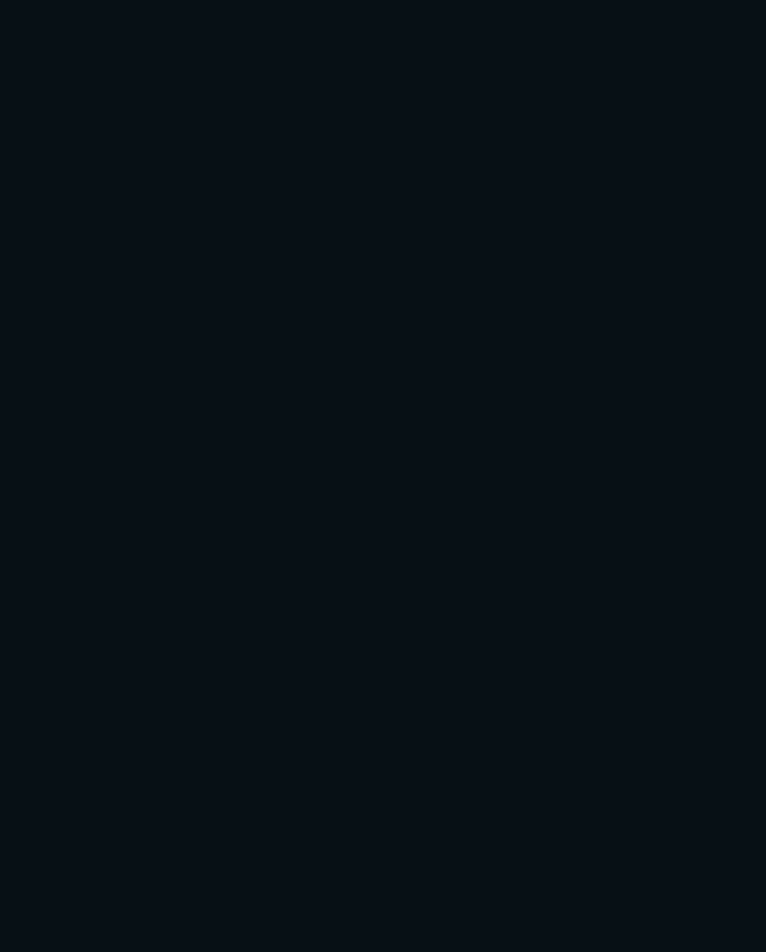
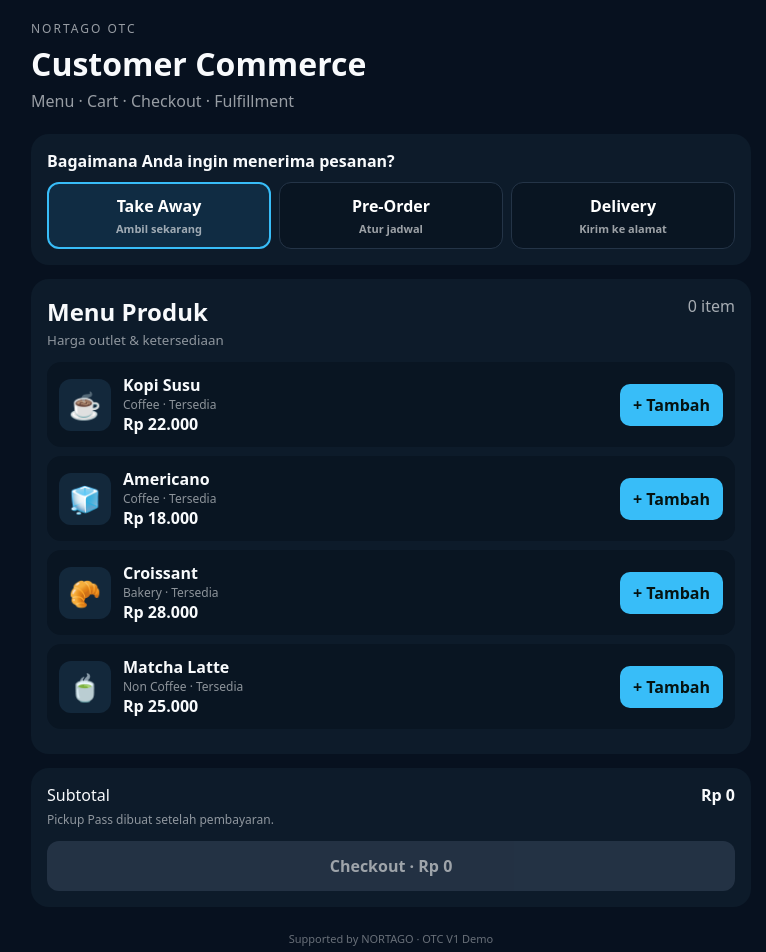
Before and after one commit to adiaris2022-rgb/tjsl-impact-control-tower, a Next.js app: page /otc in a window 1280 px wide. Before the commit this address had no page. Shown: the top 952 px of the page, without its empty margins (249-1015 px from the left). Before the commit the page ends 800 px from the top, so only its background shows below. Built offline with nearby package versions, Linux system fonts and the light colour scheme.

Commit message:
feat: add OTC commerce flow to TJSL service

```diff
--- a/app/otc/page.tsx
+++ b/app/otc/page.tsx
@@ -1,5 +1,89 @@
-import { redirect } from "next/navigation";
+"use client";
+
+import { useMemo, useState } from "react";
+
+type Mode = "TAKE_AWAY" | "PO" | "DELIVERY";
+const products = [
+  { id: "kopi", name: "Kopi Susu", category: "Coffee", price: 22000, emoji: "☕" },
+  { id: "americano", name: "Americano", category: "Coffee", price: 18000, emoji: "🧊" },
+  { id: "croissant", name: "Croissant", category: "Bakery", price: 28000, emoji: "🥐" },
+  { id: "matcha", name: "Matcha Latte", category: "Non Coffee", price: 25000, emoji: "🍵" },
+];
 
 export default function OTCEntry() {
-  redirect("/otc/customer-order");
+  const [mode, setMode] = useState<Mode>("TAKE_AWAY");
+  const [cart, setCart] = useState<Record<string, number>>({});
+  const [checkout, setCheckout] = useState(false);
+  const [success, setSuccess] = useState(false);
+  const count = Object.values(cart).reduce((a, b) => a + b, 0);
+  const total = useMemo(() => products.reduce((s, p) => s + p.price * (cart[p.id] || 0), 0), [cart]);
+  const add = (id: string) => setCart(c => ({ ...c, [id]: (c[id] || 0) + 1 }));
+
+  const box: React.CSSProperties = { background: "#0d1b2a", borderRadius: 18, padding: 16, marginBottom: 14 };
+  const input: React.CSSProperties = { display: "block", width: "100%", boxSizing: "border-box", marginTop: 6, padding: 12, borderRadius: 10, border: "1px solid #334155", background: "#091522", color: "#fff" };
+
+  return (
+    <main style={{ minHeight: "100vh", background: "#07111f", color: "#f8fafc", padding: 20, fontFamily: "system-ui,sans-serif" }}>
+      <div style={{ maxWidth: 720, margin: "0 auto" }}>
+        <div style={{ marginBottom: 22 }}>
+          <div style={{ fontSize: 12, letterSpacing: 2, opacity: .6 }}>NORTAGO OTC</div>
+          <h1 style={{ margin: "5px 0" }}>Customer Commerce</h1>
+          <div style={{ opacity: .6 }}>Menu · Cart · Checkout · Fulfillment</div>
+        </div>
+
+        {!checkout && !success && <>
+          <section style={box}>
+            <b>Bagaimana Anda ingin menerima pesanan?</b>
+            <div style={{ display: "grid", gridTemplateColumns: "repeat(3,1fr)", gap: 8, marginTop: 10 }}>
+              {([["TAKE_AWAY","Take Away","Ambil sekarang"],["PO","Pre-Order","Atur jadwal"],["DELIVERY","Delivery","Kirim ke alamat"]] as const).map(([v,l,n]) =>
+                <button key={v} onClick={() => setMode(v)} style={{ padding: 11, borderRadius: 12, border: mode === v ? "2px solid #38bdf8" : "1px solid #243447", background: mode === v ? "#102c43" : "#091522", color: "#fff" }}>
+                  <b>{l}</b><div style={{ fontSize: 11, opacity: .6, marginTop: 4 }}>{n}</div>
+                </button>
+              )}
+            </div>
+          </section>
+
+          <section style={box}>
+            <div style={{ display: "flex", justifyContent: "space-between", marginBottom: 12 }}>
+              <div><h2 style={{ margin: 0 }}>Menu Produk</h2><small style={{ opacity: .55 }}>Harga outlet & ketersediaan</small></div>
+              <span style={{ opacity: .65 }}>{count} item</span>
+            </div>
+            {products.map(p => <div key={p.id} style={{ display: "flex", alignItems: "center", gap: 12, padding: 12, background: "#091522", borderRadius: 14, marginBottom: 9 }}>
+              <div style={{ width: 52, height: 52, borderRadius: 12, background: "#13283b", display: "grid", placeItems: "center", fontSize: 26 }}>{p.emoji}</div>
+              <div style={{ flex: 1 }}><b>{p.name}</b><div style={{ fontSize: 12, opacity: .55 }}>{p.category} · Tersedia</div><strong>Rp {p.price.toLocaleString("id-ID")}</strong></div>
+              <button onClick={() => add(p.id)} style={{ border: 0, borderRadius: 10, padding: "10px 13px", background: "#38bdf8", fontWeight: 800 }}>+ Tambah</button>
+            </div>)}
+          </section>
+
+          <section style={box}>
+            <div style={{ display: "flex", justifyContent: "space-between" }}><span>Subtotal</span><b>Rp {total.toLocaleString("id-ID")}</b></div>
+            <div style={{ fontSize: 12, opacity: .55, marginTop: 5 }}>
+              {mode === "PO" ? "Tanggal & jam pickup dipilih saat checkout." : mode === "DELIVERY" ? "Alamat pengiriman diisi saat checkout. Kurir pihak ketiga." : "Pickup Pass dibuat setelah pembayaran."}
+            </div>
+            <button disabled={!count} onClick={() => setCheckout(true)} style={{ width: "100%", marginTop: 13, padding: 14, border: 0, borderRadius: 12, background: count ? "#22c55e" : "#334155", color: "#fff", fontWeight: 800 }}>Checkout · Rp {total.toLocaleString("id-ID")}</button>
+          </section>
+        </>}
+
+        {checkout && !success && <section style={box}>
+          <button onClick={() => setCheckout(false)} style={{ background: "none", border: 0, color: "#7dd3fc", padding: 0 }}>← Kembali</button>
+          <h2>Checkout {mode === "PO" ? "Pre-Order" : mode === "DELIVERY" ? "Delivery" : "Take Away"}</h2>
+          <label>Nama<input style={input} placeholder="Nama customer" /></label>
+          <label style={{ display: "block", marginTop: 12 }}>WhatsApp<input style={input} placeholder="08xxxxxxxxxx" /></label>
+          {mode === "PO" && <label style={{ display: "block", marginTop: 12 }}>Tanggal & jam pickup<input type="datetime-local" style={input} /></label>}
+          {mode === "DELIVERY" && <label style={{ display: "block", marginTop: 12 }}>Alamat pengiriman<textarea rows={3} style={input} placeholder="Alamat lengkap + patokan" /></label>}
+          <div style={{ marginTop: 16, padding: 14, background: "#091522", borderRadius: 12 }}>Total <b style={{ float: "right" }}>Rp {total.toLocaleString("id-ID")}</b><div style={{ fontSize: 12, opacity: .55, marginTop: 22 }}>Demo pembayaran: QRIS / Cash / metode terkonfigurasi.</div></div>
+          <button onClick={() => setSuccess(true)} style={{ width: "100%", marginTop: 13, padding: 14, border: 0, borderRadius: 12, background: "#22c55e", color: "#fff", fontWeight: 800 }}>Bayar & Buat Pesanan</button>
+        </section>}
+
+        {success && <section style={{ ...box, textAlign: "center", padding: 24 }}>
+          <div style={{ fontSize: 44 }}>✓</div><h2>Pesanan Berhasil</h2><p style={{ opacity: .65 }}>Order OTC-00124</p>
+          <div style={{ padding: 18, background: "#091522", borderRadius: 14, margin: "18px 0" }}><small style={{ opacity: .55 }}>PICKUP / HANDOVER PASS</small><div style={{ fontSize: 30, fontWeight: 900, letterSpacing: 5 }}>7K9P</div></div>
+          <p style={{ fontSize: 13, opacity: .6 }}>Transaksi tercatat untuk Owner Control Tower.</p>
+          <button onClick={() => { setCart({}); setCheckout(false); setSuccess(false); }} style={{ padding: "12px 18px", border: 0, borderRadius: 10, background: "#38bdf8", fontWeight: 800 }}>Kembali ke Menu</button>
+        </section>}
+
+        <div style={{ textAlign: "center", fontSize: 11, opacity: .4, marginTop: 24 }}>Supported by NORTAGO · OTC V1 Demo</div>
+      </div>
+    </main>
+  );
 }
```
